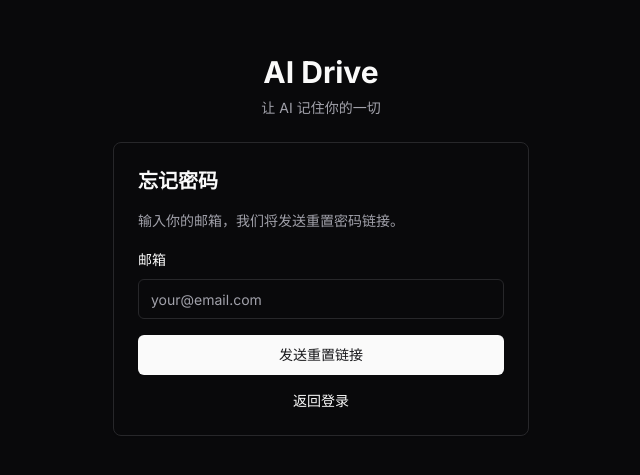
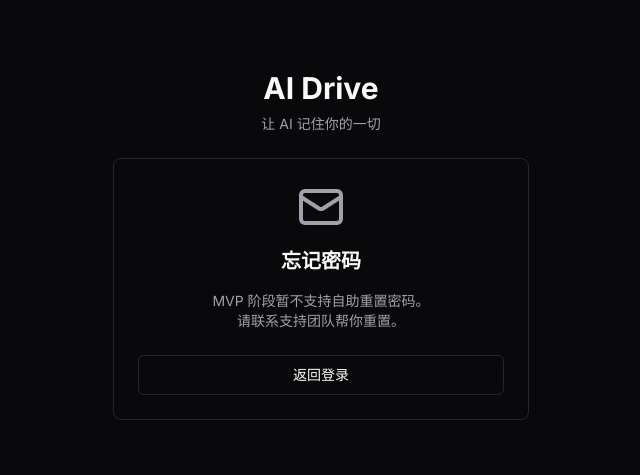
Before and after one commit to DriveMem/drivemem, a Next.js app in the folder apps/web/: page /forgot-password in a window 1280 px wide. Shown: the part 155-630 px from the top of the page, without its empty margins (319-959 px from the left). Built offline with nearby package versions, Linux system fonts and the light colour scheme; no server answers.

Commit message:
fix(web): forgot password page - MVP notice (no SMTP)

```diff
--- a/apps/web/src/app/(auth)/forgot-password/page.tsx
+++ b/apps/web/src/app/(auth)/forgot-password/page.tsx
@@ -1,107 +1,22 @@
 "use client"
 
-import { useState } from "react"
-import { useForm } from "react-hook-form"
-import { zodResolver } from "@hookform/resolvers/zod"
-import { z } from "zod"
 import Link from "next/link"
 import { Button } from "@/components/ui/button"
-import { Input } from "@/components/ui/input"
-import { Label } from "@/components/ui/label"
-
-const forgotSchema = z.object({
-  email: z.string().email("请输入有效的邮箱地址"),
-})
-
-type ForgotForm = z.infer<typeof forgotSchema>
-
-const API_BASE = process.env.NEXT_PUBLIC_API_URL || "http://localhost:3001"
+import { Mail } from "lucide-react"
 
 export default function ForgotPasswordPage() {
-  const [sent, setSent] = useState(false)
-  const [error, setError] = useState<string | null>(null)
-  const [loading, setLoading] = useState(false)
-
-  const {
-    register,
-    handleSubmit,
-    formState: { errors },
-  } = useForm<ForgotForm>({
-    resolver: zodResolver(forgotSchema),
-  })
-
-  const onSubmit = async (data: ForgotForm) => {
-    setError(null)
-    setLoading(true)
-    try {
-      const res = await fetch(`${API_BASE}/api/auth/forgot-password`, {
-        method: "POST",
-        headers: { "Content-Type": "application/json" },
-        body: JSON.stringify({ email: data.email }),
-      })
-
-      if (!res.ok) {
-        const body = await res.json().catch(() => ({}))
-        setError(body.message || "发送失败，请稍后重试")
-        return
-      }
-
-      setSent(true)
-    } catch {
-      setError("发送失败，请稍后重试")
-    } finally {
-      setLoading(false)
-    }
-  }
-
-  if (sent) {
-    return (
-      <div className="rounded-lg border bg-card p-6 shadow-sm text-center">
-        <h2 className="mb-4 text-xl font-semibold">邮件已发送</h2>
-        <p className="text-sm text-muted-foreground mb-4">
-          已发送重置链接到你的邮箱，请查收。
-        </p>
-        <Link href="/login">
-          <Button variant="outline">返回登录</Button>
-        </Link>
-      </div>
-    )
-  }
-
   return (
-    <div className="rounded-lg border bg-card p-6 shadow-sm">
+    <div className="rounded-lg border bg-card p-6 shadow-sm text-center">
+      <Mail className="mx-auto h-12 w-12 text-muted-foreground mb-4" />
       <h2 className="mb-4 text-xl font-semibold">忘记密码</h2>
-      <p className="mb-4 text-sm text-muted-foreground">
-        输入你的邮箱，我们将发送重置密码链接。
+      <p className="text-sm text-muted-foreground mb-6">
+        MVP 阶段暂不支持自助重置密码。
+        <br />
+        请联系支持团队帮你重置。
       </p>
-      <form onSubmit={handleSubmit(onSubmit)} className="space-y-4">
-        <div className="space-y-2">
-          <Label htmlFor="email">邮箱</Label>
-          <Input
-            id="email"
-            type="email"
-            placeholder="your@email.com"
-            {...register("email")}
-          />
-          {errors.email && (
-            <p className="text-sm text-destructive">{errors.email.message}</p>
-          )}
-        </div>
-
-        {error && (
-          <p className="text-sm text-destructive">{error}</p>
-        )}
-
-        <Button type="submit" className="w-full" disabled={loading}>
-          {loading ? "发送中..." : "发送重置链接"}
-        </Button>
-      </form>
-
-      <p className="mt-4 text-center text-sm text-muted-foreground">
-        <Link href="/login" className="text-primary hover:underline">
-          返回登录
-        </Link>
-      </p>
+      <Link href="/login">
+        <Button variant="outline" className="w-full">返回登录</Button>
+      </Link>
     </div>
   )
 }
```
